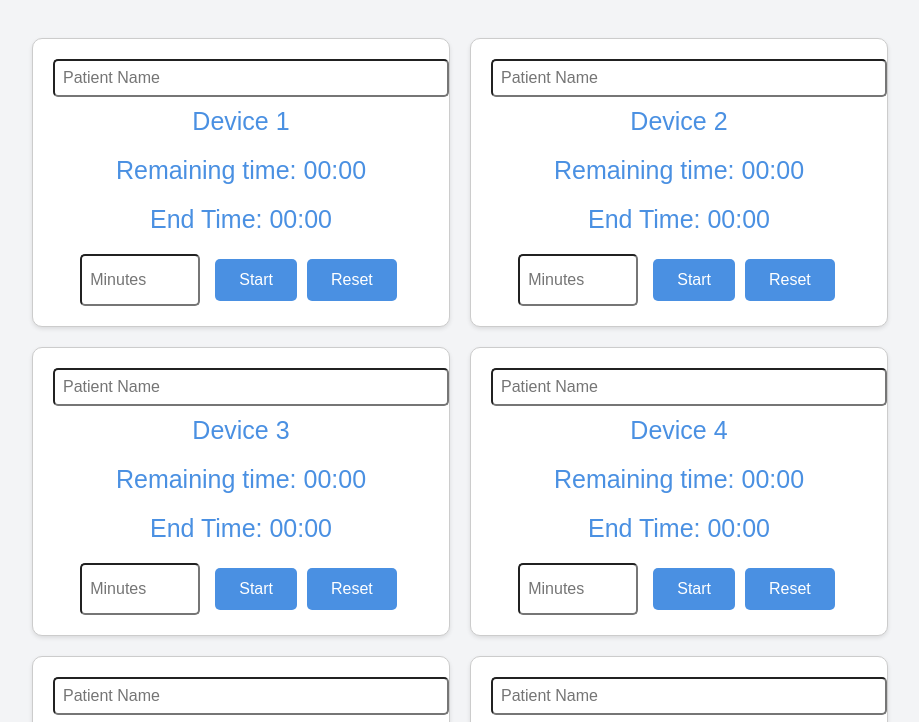
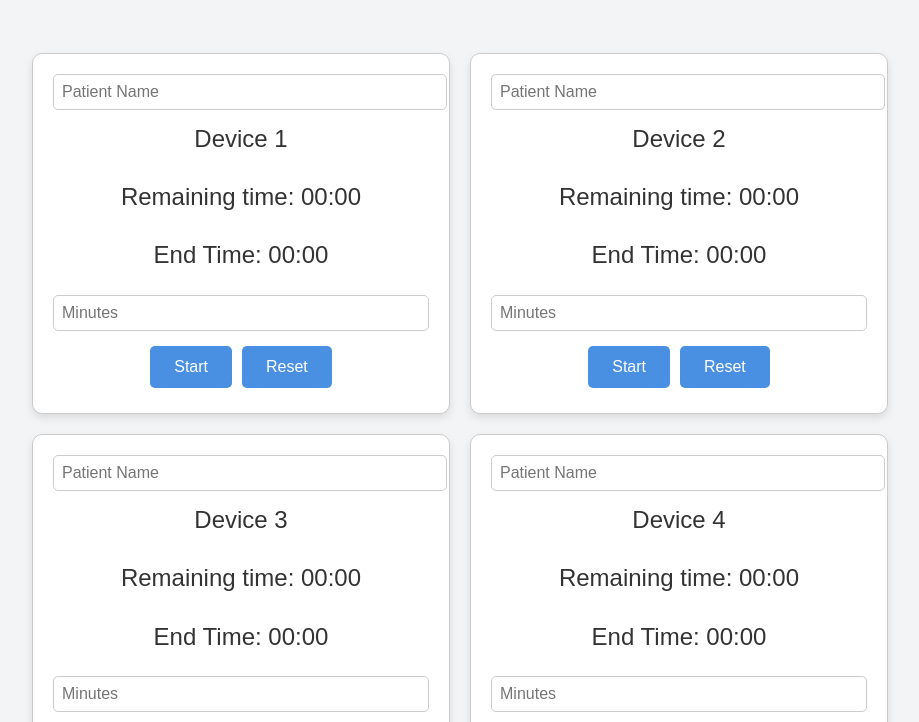
Before and after one commit to bo7ri/counterClinic, a plain HTML site: page index.html in a window 1280 px wide. Shown: the part 100-822 px from the top of the page, without its empty margins (180-1099 px from the left). Drawn offline with Linux system fonts and the light colour scheme.

Commit message:
edit css file

```diff
--- a/styles.css
+++ b/styles.css
@@ -1,8 +1,17 @@
-body {
+/* Variables */
+:root {
+    --primary-color: #4A90E2;
+    --text-color: #333;
+    --bg-color: #f3f4f6;
+    --white-color: #fff;
+  }
+
+  body {
     font-family: 'Arial', sans-serif;
-    background-color: #f3f4f6;
+    background-color: var(--bg-color);
     margin: 0;
     padding: 0;
+    line-height: 1.6;
   }
 
   .container {
@@ -15,7 +24,8 @@ body {
   h1 {
     text-align: center;
     margin-bottom: 50px;
-    color: #4A90E2;
+    color: var(--primary-color);
+    font-weight: 600;
   }
 
   #machine-container {
@@ -27,14 +37,18 @@ body {
 
   .machine {
     width: calc(33% - 20px);
-    height: auto;
-    background: #fff;
+    background: var(--white-color);
     border: 1px solid #ccc;
     margin: 10px;
     padding: 20px;
     border-radius: 10px;
-    box-shadow: 0 2px 4px rgba(0,0,0,0.1);
+    box-shadow: 0 4px 8px rgba(0,0,0,0.1);
     text-align: center;
+    transition: all 0.3s ease-in-out;
+  }
+
+  .machine:hover {
+    box-shadow: 0 6px 12px rgba(0,0,0,0.2);
   }
 
   .button-container {
@@ -45,25 +59,18 @@ body {
   }
 
   .machine-label, .timer, .end-time {
-    font-size: 25px;
-    color: #4A90E2;
+    font-size: 24px;
+    color: var(--text-color);
     margin-bottom: 20px;
   }
 
-  .patient-name {
+  .patient-name, input[type="number"] {
     width: 100%;
     padding: 8px;
     font-size: 16px;
     margin-bottom: 10px;
     border-radius: 5px;
-  }
-
-  input[type="number"] {
-    width: 100px;
-    padding: 8px;
-    font-size: 16px;
-    margin-right: 10px;
-    border-radius: 5px;
+    border: 1px solid #ccc;
   }
 
   button {
@@ -73,10 +80,16 @@ body {
     cursor: pointer;
     margin: 5px;
     border-radius: 5px;
-    background-color: #4A90E2;
-    color: white;
+    background-color: var(--primary-color);
+    color: var(--white-color);
+    transition: all 0.3s ease-in-out;
   }
 
+  button:hover, button:focus {
+    background-color: #14599e;
+  }
+
+  /* Media Queries */
   @media only screen and (max-width: 768px) {
     .container {
       width: 95%;
@@ -93,7 +106,6 @@ body {
 
     .timer, .machine-label, .end-time {
       font-size: 25px;
-      color: #4A90E2;
     }
 
     .patient-name {
```
